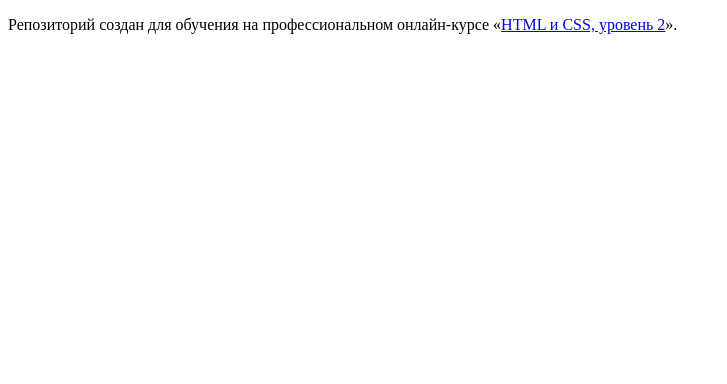
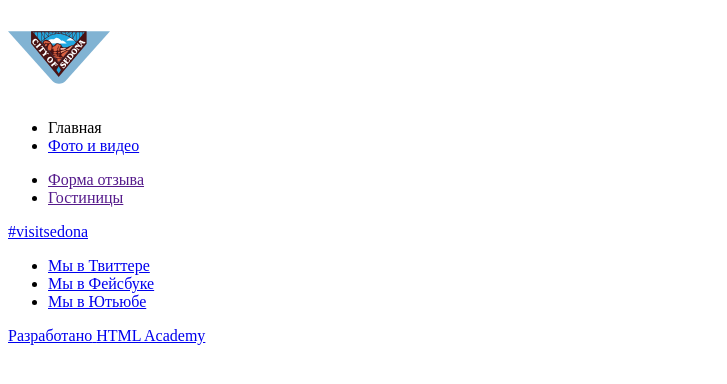
Before and after one commit to f1eeman/978835-sedona-18, a website: page source/index.html in a window 1280 px wide. Shown: the whole page, without its empty margins (0-727 px from the left). Drawn offline with Linux system fonts and the light colour scheme.

Commit message:
Добавляет разметку шапки и футера гл. стр.

```diff
--- a/source/index.html
+++ b/source/index.html
@@ -5,8 +5,67 @@
     <title>HTML Academy: Седона</title>
   </head>
   <body>
-
-    <p>Репозиторий создан для обучения на профессиональном онлайн‑курсе «<a href="https://htmlacademy.ru/intensive/adaptive">HTML и CSS, уровень 2</a>».</p>
-
+    <header class="page-header">
+      <nav class="page-header__main-nav main-nav">
+        <p class="main-nav__logo-box">
+          <a class="main-nav__logo">
+            <picture>
+              <source media="(min-width: 768px)" srcset="img/logo-sedona-desktop.svg">
+              <source media="(min-width: 768px)" srcset="img/logo-sedona-tablet.svg">
+              <img class="main-nav__logo-image" src="img/logo-sedona-mobile.svg" width="102" height="83" alt="Sedona">
+            </picture>
+          </a>
+        </p>
+        <ul class="main-nav__site-list site-list">
+          <li class="site-list__item">
+            <a class="site-list__link">Главная</a>
+          </li>
+          <li class="site-list__item">
+            <a class="site-list__link" href="media-files.html">Фото и видео</a>
+          </li>
+        </ul>
+        <ul class="main-nav__form-list form-list">
+          <li class="form-list__item">
+            <a class="form-list__link" href="">Форма отзыва</a>
+          </li>
+          <li class="form-list__item">
+            <a class="form-list__link" href="">Гостиницы</a>
+          </li>
+        </ul>
+      </nav>
+    </header>
+    <main></main>
+    <footer class="page-footer">
+      <div class="page-footer__container container">
+        <p class="page-footer__sedona-hashtag sedona-hashtag">
+          <a class="sedona-hashtag__link" href="https://www.instagram.com/sedona">#visitsedona</a>
+        </p>
+        <div class="page-footer__social social">
+          <ul class="social__list">
+            <li class="social__item">
+              <a href="https://www.twitter.com/sedona">
+                <span class="visually-hidden">Мы в Твиттере</span>
+              </a>
+            </li>
+            <li class="social__item">
+              <a href="https://www.facebook.com/sedona">
+                <span class="visually-hidden">Мы в Фейсбуке</span>
+              </a>
+            </li>
+            <li class="social__item">
+              <a href="https://www.youtbe.com/sedona">
+                <span class="visually-hidden">Мы в Ютьюбе</span>
+              </a>
+            </li>
+          </ul>
+        </div>
+        <div class="page-footer__copyright copyright">
+          <a class="copyright__link" href="#">
+            <span class="copyright__text">Разработано</span>
+            <span class="visually-hidden">HTML Academy</span>
+          </a>
+        </div>
+      </div>
+    </footer>
   </body>
 </html>
```
